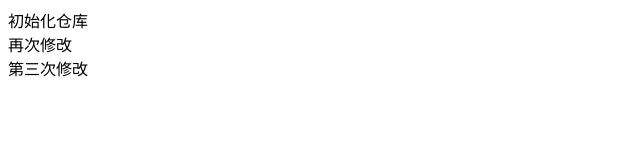
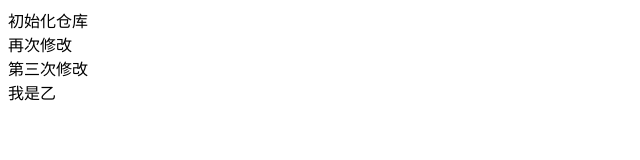
Before and after one commit to Sunflows/Sun.github.io, a plain HTML site: page index.html in a window 1280 px wide. Shown: the full height of the page, 0-640 px from the left. Drawn offline with Linux system fonts and the light colour scheme.

Commit message:
乙提交

```diff
--- a/index.html
+++ b/index.html
@@ -1,7 +1,7 @@
 <!--
  * @Author: your name
  * @Date: 2020-12-07 14:14:02
- * @LastEditTime: 2020-12-07 19:43:43
+ * @LastEditTime: 2020-12-07 20:14:41
  * @LastEditors: Please set LastEditors
  * @Description: In User Settings Edit
  * @FilePath: \test\index.html
@@ -17,5 +17,6 @@
     初始化仓库
     <div>再次修改</div>
     <span>第三次修改</span>
+    <div>我是乙</div>
 </body>
 </html>
```
